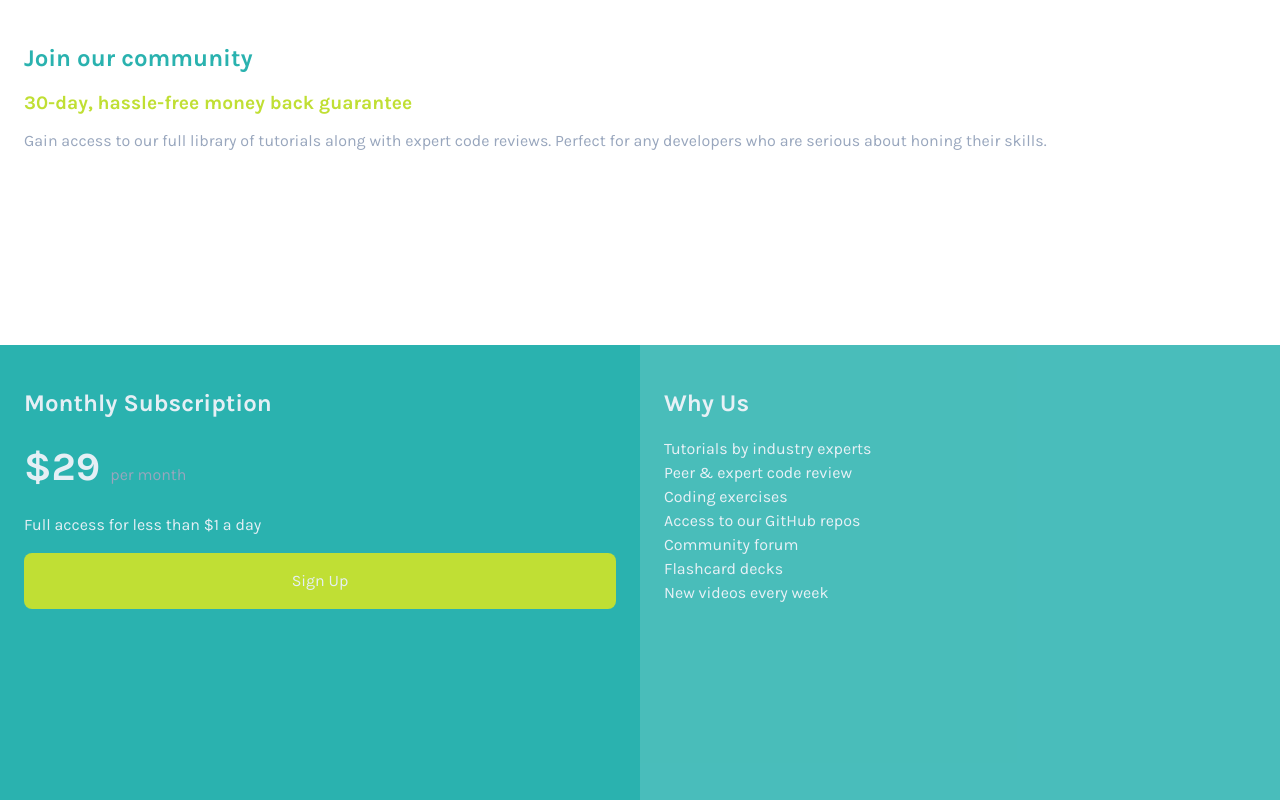
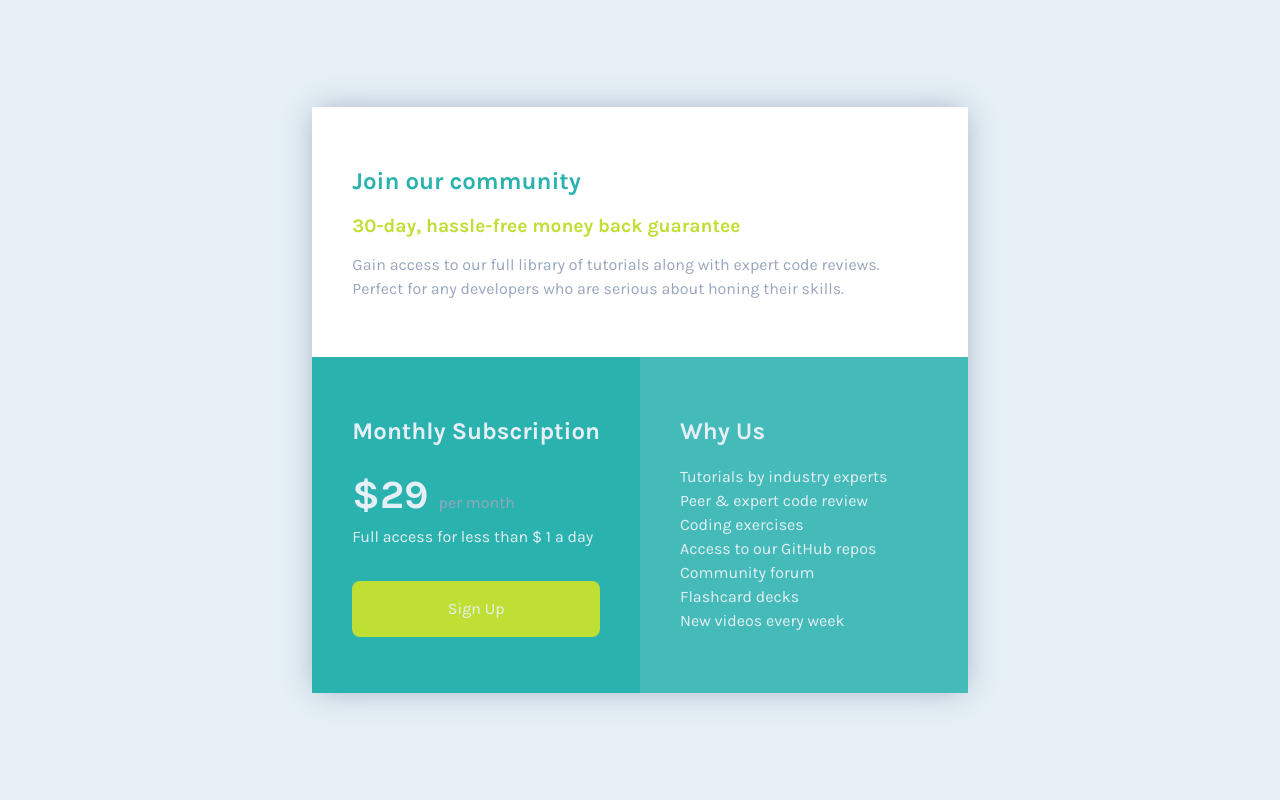
Before and after one commit to Bilel-mwihbi/Single-price-grid-component, a plain HTML site: page index.html in a window 1280 px wide. Drawn offline with Linux system fonts and the light colour scheme.

Commit message:
major fixes

```diff
--- a/style.css
+++ b/style.css
@@ -1,3 +1,21 @@
+/*
+  ===================
+    Table of contents:
+      1-  css reset
+      2- layout
+      3- introduction
+      4- subscription
+        4-1 button
+      5- why-us
+      6- media query
+
+  ====================
+
+
+    *****************
+    1- css reset
+    *****************
+*/
 @import url('https://fonts.googleapis.com/css2?family=Karla:wght@400;700&display=swap');
 :root {
     --cyan:hsl(179, 62%, 43%);
@@ -25,25 +43,39 @@ button {
 ul {
     list-style-type: none;
 }
+/*
+  *****************
+  2- layout
+  *****************
+*/
 body {
+    display: grid;
+    place-content: center;
+    padding: 1.5em;
     font-family: 'Karla', sans-serif;
     font-size: 1rem;
+    background-color: var(--light-gray);
 }
-/* layout */
 main {
     display: grid;
-    min-height: 100vh;
+    -moz-box-shadow: 0px 0px 30px -5px var(--grayish-blue);
+    -webkit-box-shadow: 0px 0px 30px -5px var(--grayish-blue);
+    box-shadow: 0px 0px 30px -5px var(--grayish-blue);
 }
-/* components */
 main div{
-
-    padding: 1.5em;
-
+    padding: 1em;
 }
 main div > * {
     margin-block: 16px;
 }
-/* introduction */
+/*
+  *****************
+  3- introduction
+  *****************
+*/
+.introduction {
+    background-color: white;
+}
 .introduction h1 {
     font-size: 1.5rem;
     color: var(--cyan);
@@ -54,18 +86,17 @@ main div > * {
     color: var(--bright-yellow);
 }
 .introduction p {
-
+    max-width: 60ch;
     color: var(--grayish-blue);
 }
-/* subscription */
+/*
+  *****************
+  4- subscription
+    4-1 button
+  *****************
+*/
 .subscription {
     background-color: var(--cyan);
-}
-.subscription > * {
-    color: var(--light-gray);
-}
-.subscription li {
-    margin-block: 16px;
 }
 .subscription li:first-child {
     color: var(--grayish-blue);
@@ -75,10 +106,15 @@ main div > * {
     font-weight: 700;
     color: var(--light-gray);
 }
-
+/*
+  *****************
+    4-1 button
+  *****************
+*/
 .subscription button {
     min-width: 100%;
     padding: 1em;
+    margin-top: 2em;
     text-align: center;
     color: inherit;
     border-radius: 8px;
@@ -86,25 +122,35 @@ main div > * {
     border-style: none;
 }
 .subscription button:hover {
-    -moz-box-shadow: 0px 6px 16px -8px var(--grayish-blue);
-    -webkit-box-shadow: 0px 6px 16px -8px var(--grayish-blue);
-    box-shadow: 0px 6px 16px -8px var(--grayish-blue);
+    -moz-box-shadow: 0px 7px 27px -10px var(--grayish-blue);
+    -webkit-box-shadow: 0px 7px 27px -10px var(--grayish-blue);
+    box-shadow: 0px 7px 27px -10px var(--grayish-blue);
 }
-/* why-us*/
+/*
+  *****************
+  5- why-us
+  *****************
+*/
 .why-us {
     background-color: var(--cyan);
     opacity: 0.85;
 }
-.why-us h2 {
+.subscription > * ,
+.why-us > * {
     color: var(--light-gray);
 }
-.why-us li {
-    color: var(--light-gray);
-}
-@media only screen and (min-width: 768px) {
+/*
+  *****************
+  6- media query
+  *****************
+*/
+@media only screen and (min-width: 48rem) {
     main {
         grid-template-columns: 1fr 1fr;
         grid-template-areas: "introduction introduction" "subscription why-us";
+    }
+    main div{
+        padding: 2.5em;
     }
     .introduction {
         grid-area: introduction;
```
Also changed, not shown: index.html (+5 -2 lines), screenshots/desktop.png (added), screenshots/mobile.png (added), 2 other files.
